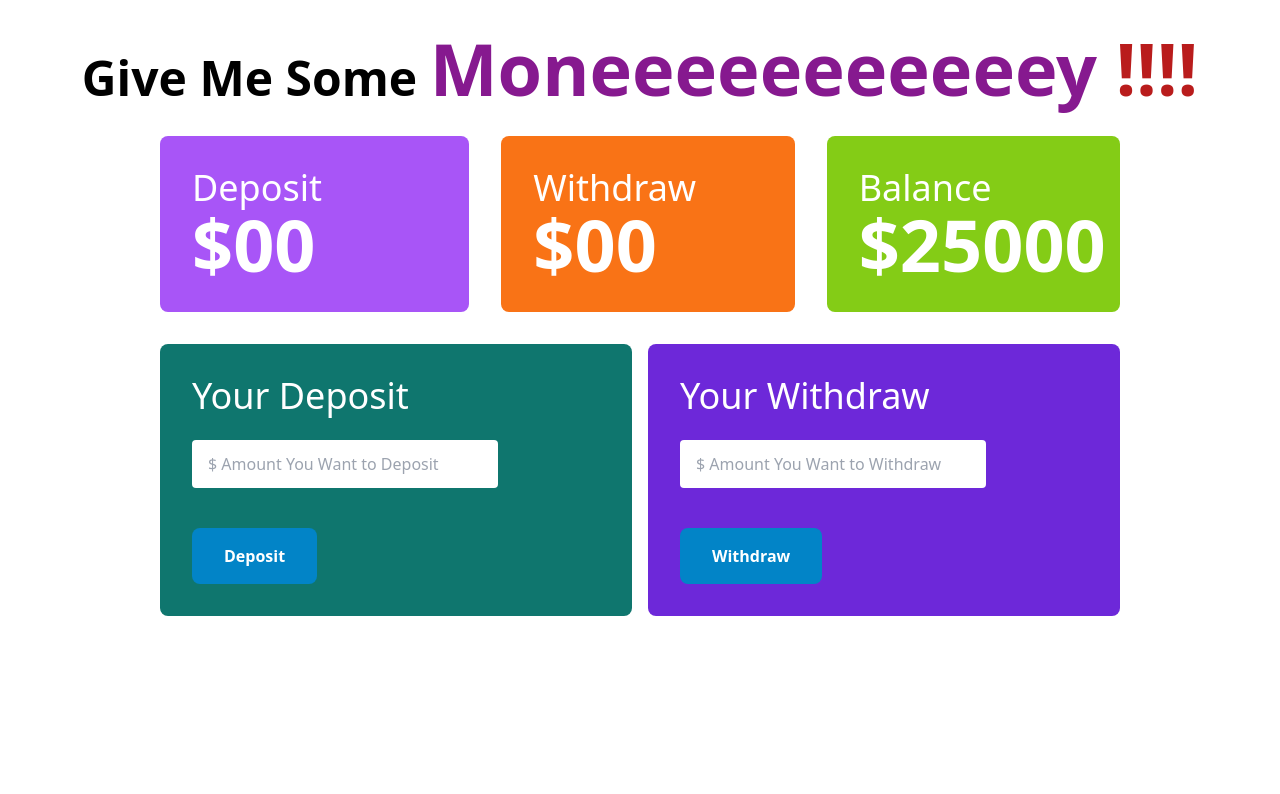
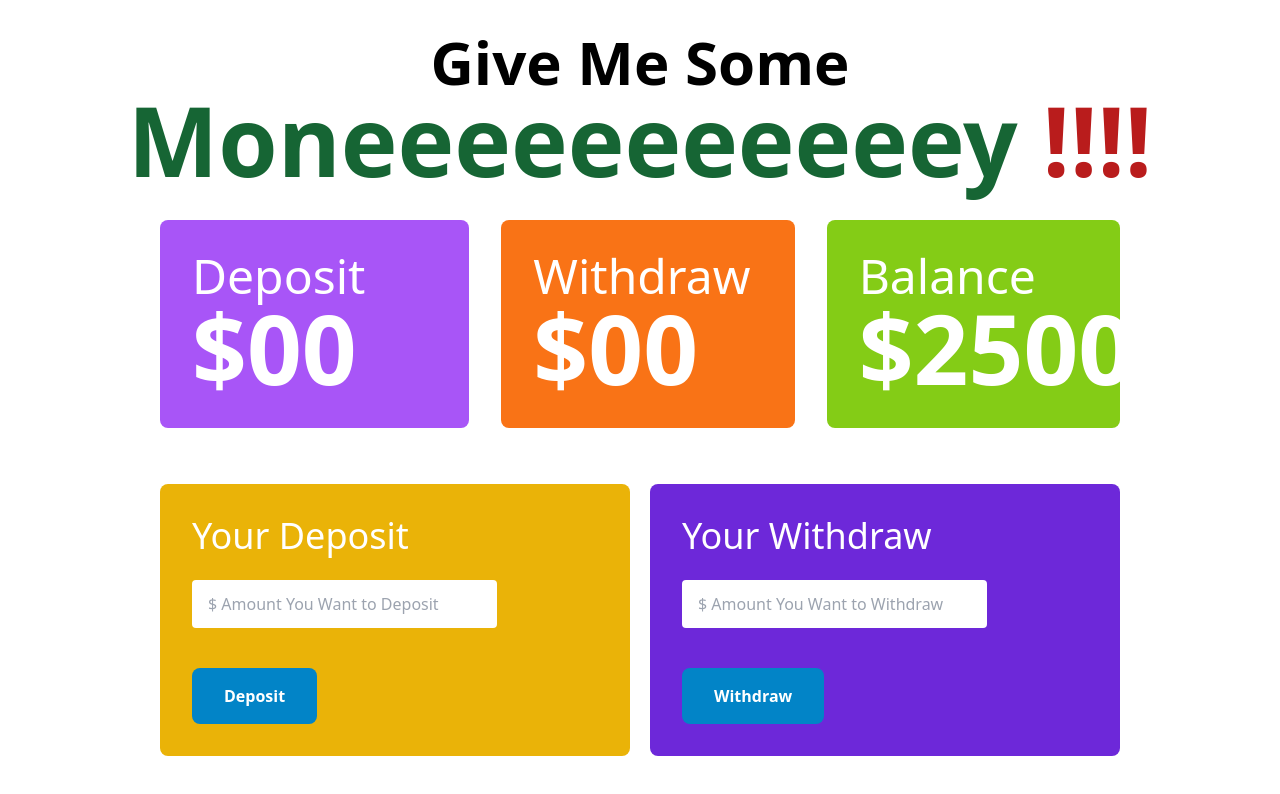
Before and after one commit to ashikuraju16/Baap-er-Bank, a website: page bank.html in a window 1280 px wide. Drawn offline with nearby package versions, Linux system fonts and the light colour scheme.

Commit message:
finished

```diff
--- a/bank.html
+++ b/bank.html
@@ -8,9 +8,9 @@
 </head>
 <body>
     <header>
-        <div class="text-5xl text-center my-8 font-bold">
+        <div class="text-6xl text-center my-8 font-bold">
           Give Me Some
-          <span class="text-fuchsia-800 font-extrabold text-7xl"
+          <span class="text-green-800 font-extrabold text-8xl"
             >Moneeeeeeeeeeey <span class="text-red-700">!!!!</span>
           </span>
         </div>
@@ -19,35 +19,35 @@
       <section class="mt-8">
         <div class="grid grid-cols-3 gap-4 w-3/4 mx-auto text-white">
           <div class="rounded-lg p-8 bg-purple-500">
-            <h2 class="text-4xl">Deposit</h2>
-            <h3 class="text-7xl font-extrabold">
+            <h2 class="text-5xl font-medium">Deposit</h2>
+            <h3 class="text-8xl font-extrabold">
               $<span id="deposit-total">00</span>
             </h3>
           </div>
           <div class="rounded-lg ml-4 p-8 bg-orange-500">
-            <h2 class="text-4xl">Withdraw</h2>
-            <h3 class="text-7xl font-extrabold">
+            <h2 class="text-5xl">Withdraw</h2>
+            <h3 class="text-8xl font-extrabold">
               $<span id="withdraw-total">00</span>
             </h3>
           </div>
           <div class="rounded-lg p-8 ml-4 bg-lime-500">
-            <h2 class="text-4xl">Balance</h2>
-            <h3 class="text-7xl font-extrabold">
+            <h2 class="text-5xl">Balance</h2>
+            <h3 class="text-8xl font-extrabold">
               $<span id="balance-total">25000</span>
             </h3>
           </div>
         </div>
       </section>
 
-      <section class="mt-8 w-3/4 mx-auto">
-        <div class="grid grid-cols-2 gap-4">
-          <div class="bg-teal-700 p-8 rounded-lg">
+      <section class="my-14  w-3/4 mx-auto">
+        <div class="grid grid-cols-2 gap-x-5">
+          <div class="bg-yellow-500 p-8 rounded-lg">
             <h2 class="text-4xl mb-6 text-white">Your Deposit</h2>
             <input id="deposit-field" class="w-3/4 px-4 py-3 rounded block
             type="number" placeholder="$ Amount You Want to Deposit">
             <br />
             <button
-              id="btn-deposit"
+              id="deposit-btn"
               class="mt-4 px-8 py-4 rounded-lg bg-sky-600 text-white font-bold hover:bg-green-900"
               type="submit"
             >
@@ -60,7 +60,7 @@
             type="number" placeholder="$ Amount You Want to Withdraw">
             <br />
             <button
-              id="btn-withdraw"
+              id="withdraw-btn"
               class="mt-4 px-8 py-4 rounded-lg bg-sky-600 text-white font-bold hover:bg-red-700"
               type="submit"
             >
```
